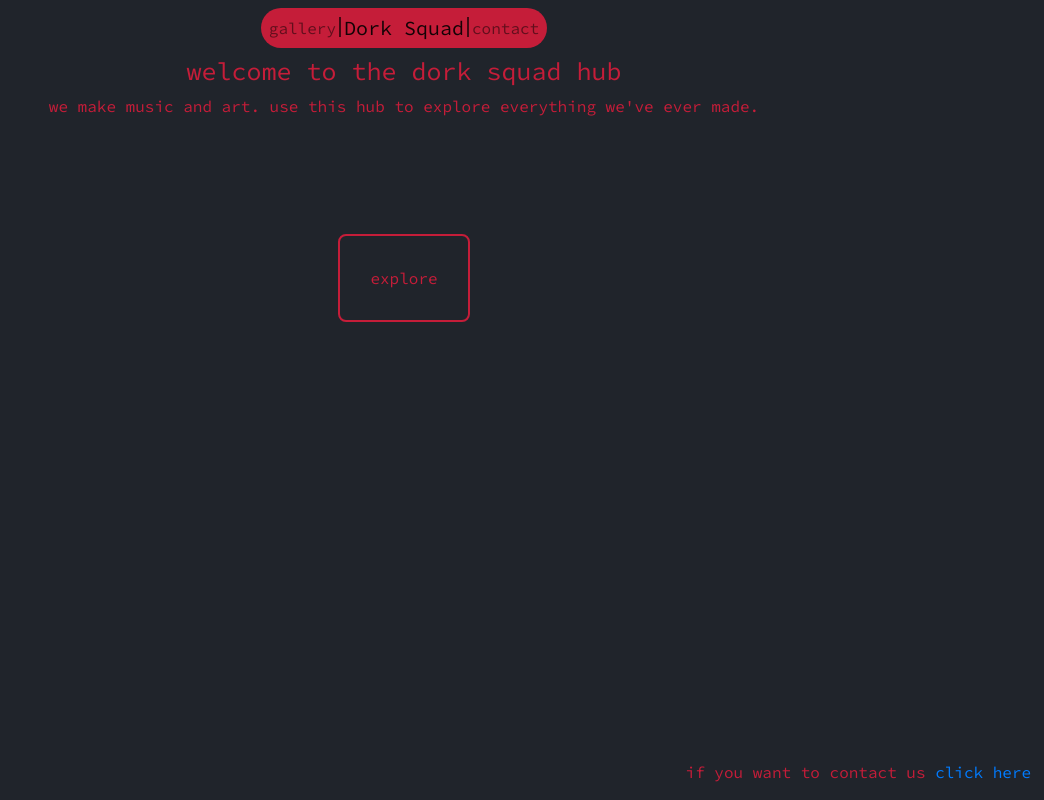
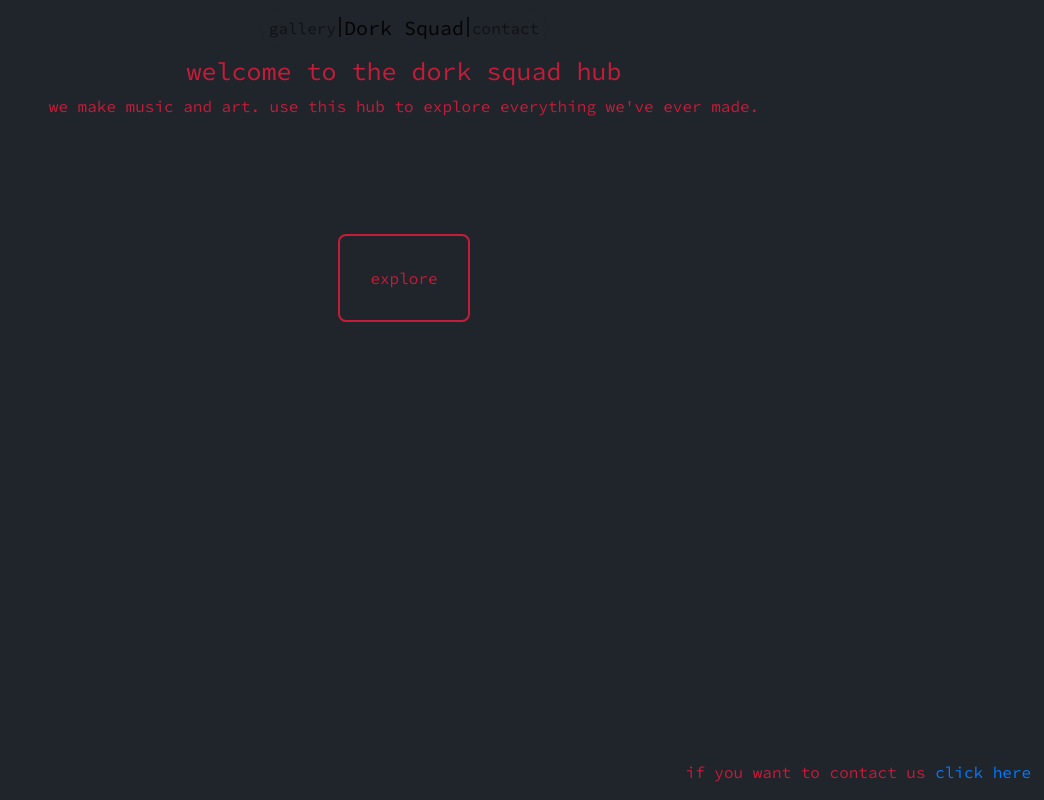
Before and after one commit to dorksquad/frontend, a React (Create React App) app: page /#/home in a window 1280 px wide. Shown: the whole page, without its empty margins (236-1280 px from the left). Built offline with nearby package versions, Linux system fonts and the light colour scheme.

Commit message:
change name of class to make more sense

```diff
--- a/src/components/NavigationBar.js
+++ b/src/components/NavigationBar.js
@@ -5,7 +5,7 @@ function NavigationBar() {
   return (
     <Navbar collapseOnSelect inverse="true">
       <Container className="d-flex justify-content-center">
-        <Nav className="me-auto m-auto gray radial">
+        <Nav className="me-auto m-auto primary-background radial">
           <Nav.Link href="#gallery">gallery</Nav.Link>
           <Navbar.Brand className="m-auto pipe-side" href="#home">
             Dork Squad
```
